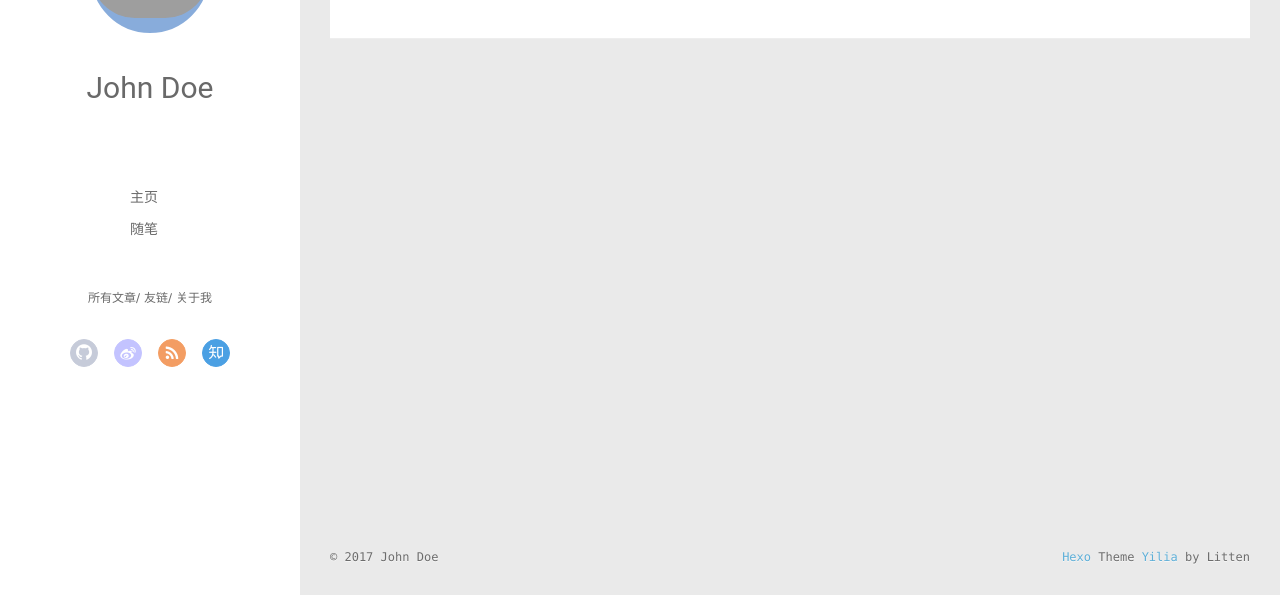
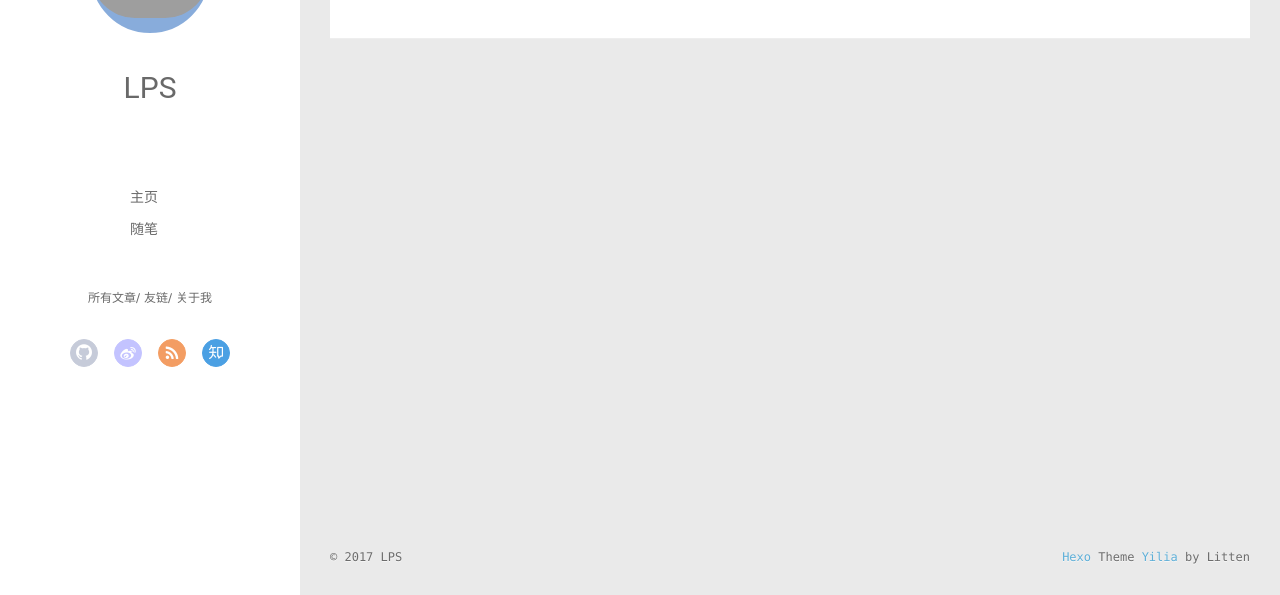
Before and after one commit to lpslpsl/lpslpsl.github.io, a plain HTML site: page archives/index.html in a window 1280 px wide. Shown: the part 202-797 px from the top of the page. Drawn offline with Linux system fonts and the light colour scheme; grey boxes are pictures that could not be loaded.

Commit message:
Site updated: 2017-05-08 15:21:42

```diff
--- a/archives/index.html
+++ b/archives/index.html
@@ -45,7 +45,7 @@
 			<img src="http://upload.jianshu.io/users/upload_avatars/1795423/03f6584b-deaa-4226-a455-925ac5b6b0c5.png?imageMogr2/auto-orient/strip|imageView2/1/w/120/h/120" class="js-avatar">
 		</a>
 		<hgroup>
-		  <h1 class="header-author"><a href="/">John Doe</a></h1>
+		  <h1 class="header-author"><a href="/">LPS</a></h1>
 		</hgroup>
 
 
@@ -103,7 +103,7 @@
 				<img src="http://upload.jianshu.io/users/upload_avatars/1795423/03f6584b-deaa-4226-a455-925ac5b6b0c5.png?imageMogr2/auto-orient/strip|imageView2/1/w/120/h/120" class="js-avatar">
 			</div>
 			<hgroup>
-			  <h1 class="header-author js-header-author">John Doe</h1>
+			  <h1 class="header-author js-header-author">LPS</h1>
 			</hgroup>
 
 
@@ -228,7 +228,7 @@
   <div class="outer">
     <div id="footer-info">
     	<div class="footer-left">
-    		&copy; 2017 John Doe
+    		&copy; 2017 LPS
     	</div>
       	<div class="footer-right">
       		<a href="http://hexo.io/" target="_blank">Hexo</a>  Theme <a href="https://github.com/litten/hexo-theme-yilia" target="_blank">Yilia</a> by Litten
```
Also changed, not shown: 2017/05/05/hello-world/index.html (+3 -3 lines), 2017/05/08/使用retrofit+okhttp+Gson时候服务端成功和失败返回的json格式不一致导致的bug解决方案/index.html (+3 -3 lines), archives/2017/05/index.html (+3 -3 lines), archives/2017/index.html (+3 -3 lines), index.html (+3 -3 lines).
